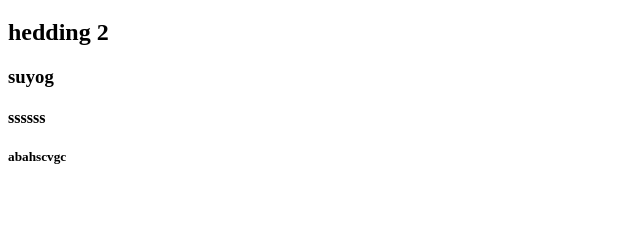
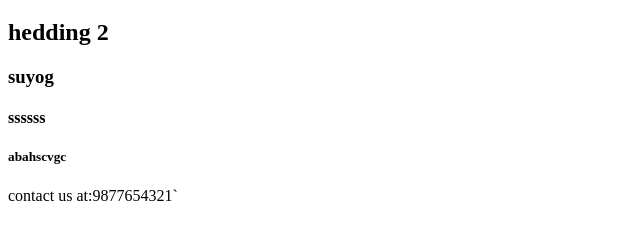
Before and after one commit to ksuyog24/git_remote, a plain HTML site: page index.html in a window 1280 px wide. Shown: the part 61-300 px from the top of the page, without its empty margins (0-640 px from the left). Drawn offline with Linux system fonts and the light colour scheme.

Commit message:
new branch

```diff
--- a/index.html
+++ b/index.html
@@ -11,5 +11,6 @@
     <h3>suyog</h3>
     <h4>ssssss</h4>
     <h5>abahscvgc</h5>
+    <p>contact us at:9877654321`</p>
 </body>
 </html>
```
